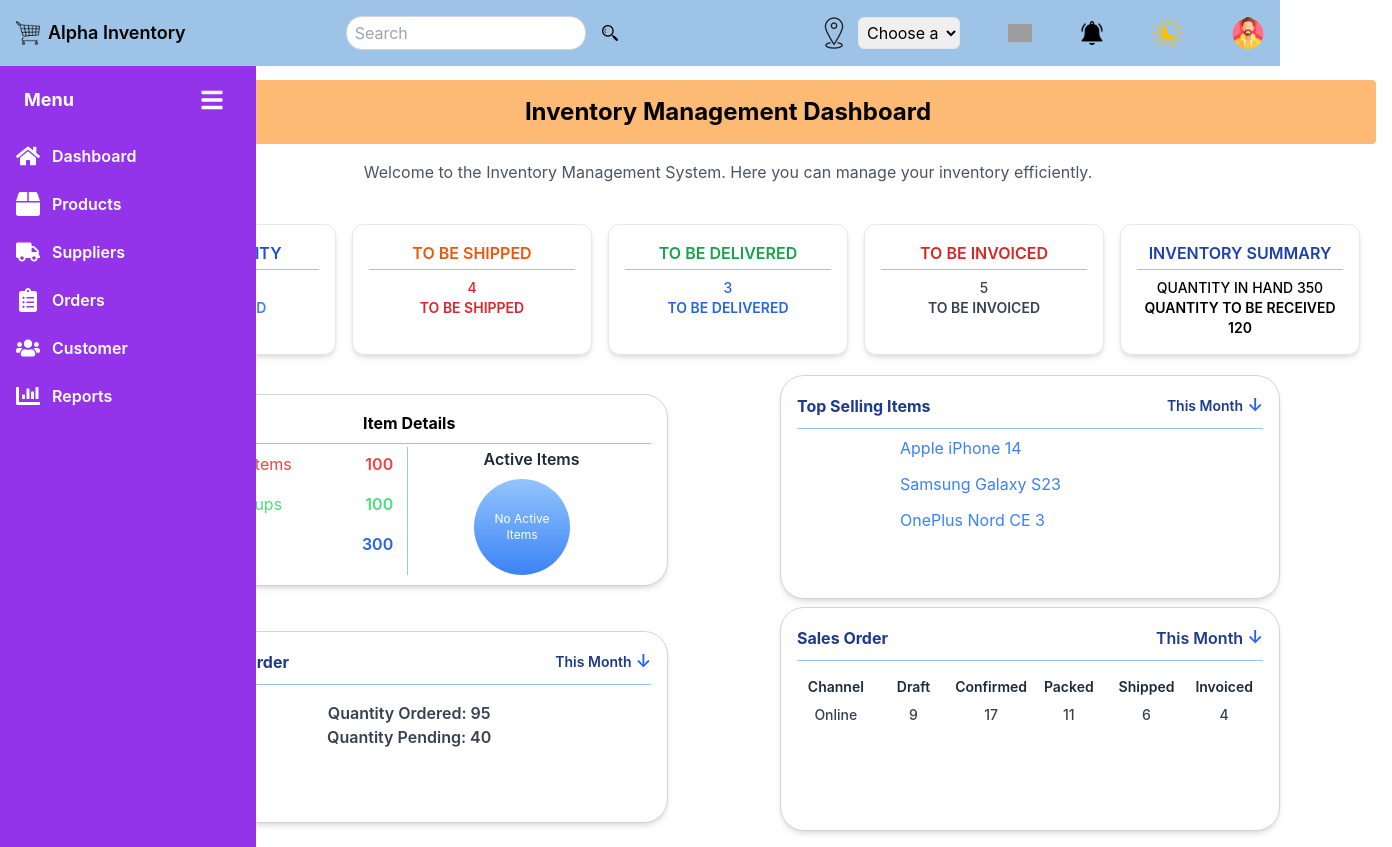
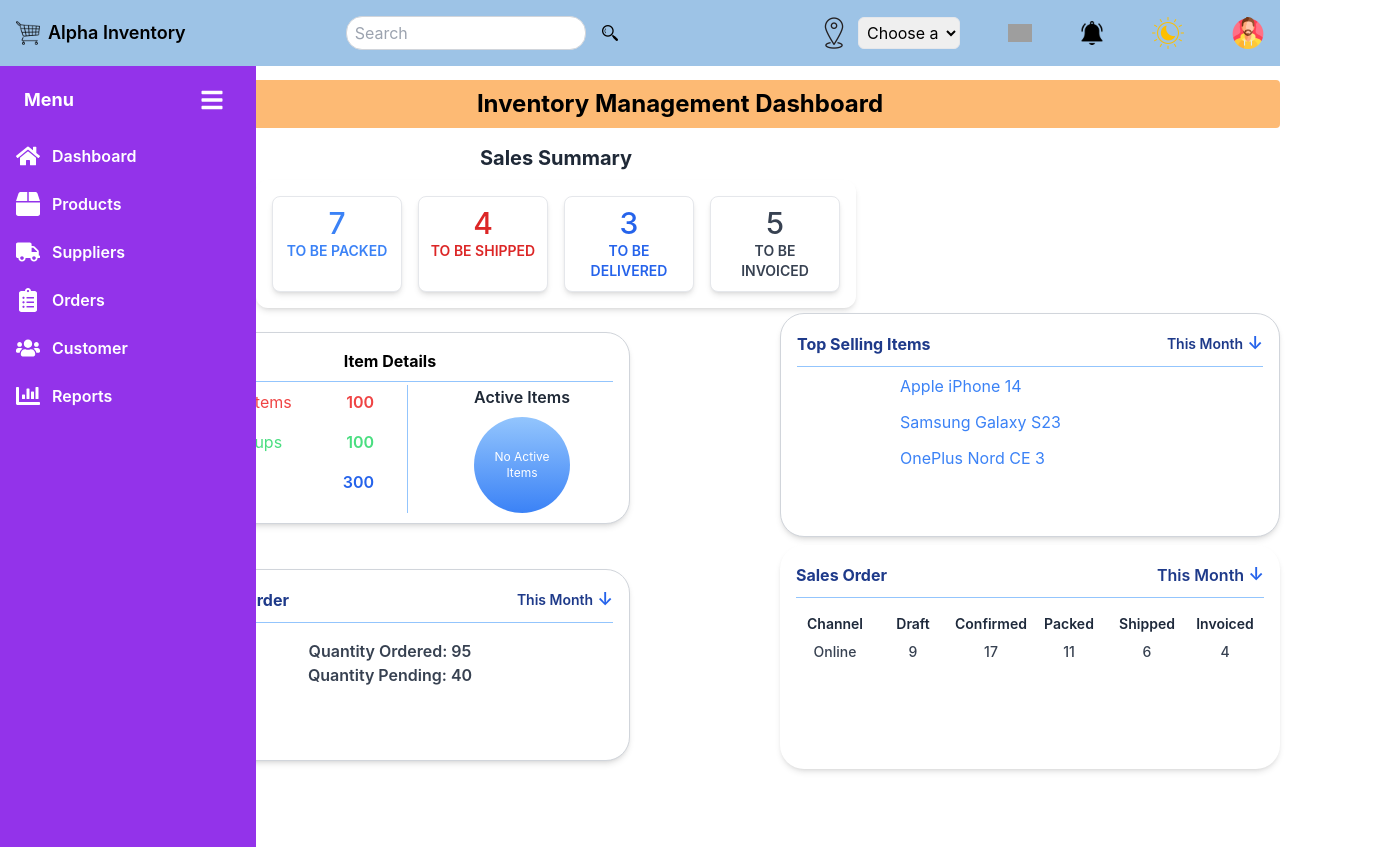
Before and after one commit to anik0103/inventory-management-system, a React (Create React App) app: page / in a window 1280 px wide. Shown: the whole page, 1392 px wide, since content can reach past the window. After the commit the page ends 800 px from the top, so only its background shows below. Built offline with nearby package versions, Linux system fonts and the light colour scheme; grey boxes are pictures that could not be loaded.

Commit message:
feat: Add InventorySummary component and enhance Dashboard layout fix: Update Sidebar component for better menu item rendering chore: Update package.json and package-lock.json with new dependencies

```diff
--- a/package.json
+++ b/package.json
@@ -7,6 +7,7 @@
     "@testing-library/jest-dom": "^6.6.3",
     "@testing-library/react": "^16.3.0",
     "@testing-library/user-event": "^13.5.0",
+    "dom": "^0.0.3",
     "install": "^0.13.0",
     "npm": "^11.4.2",
     "react": "^19.1.0",
@@ -15,6 +16,7 @@
     "react-icons": "^5.5.0",
     "react-router-dom": "^7.6.3",
     "react-scripts": "5.0.1",
+    "router": "^2.2.0",
     "web-vitals": "^2.1.4"
   },
   "scripts": {
--- a/src/Components/Dashbord/Dashboard.js
+++ b/src/Components/Dashbord/Dashboard.js
@@ -1,18 +1,15 @@
-import SummaryCards from './SalesOverVew/SummaryCards';
-import SalesOverview from './SalesOverview';
-import TopProducts from './TopProducts';
-import OrderStatus from './OrderStatus';
-import PurchaseOrder from './purchaseOrder';
+import SummaryCards from "./SalesOverVew/SummaryCards";
+import SalesOverview from "./SalesOverview";
+import TopProducts from "./TopProducts";
+import OrderStatus from "./OrderStatus";
+import PurchaseOrder from "./purchaseOrder";
+import InventorySummary from "./SalesOverVew/InventorySummary";
 const Dashboard = () => {
   return (
     <div className="dashboard w-auto ">
-      <h1 className="bg-orange-300 font-bold text-2xl mb-4 p-4 rounded w-full text-center">
+      <h1 className="bg-orange-300 font-bold text-2xl mb-4 p-2 rounded w-full text-center">
         Inventory Management Dashboard
       </h1>
-      <p className="mb-6 text-gray-600">
-        Welcome to the Inventory Management System. Here you can manage your inventory efficiently.
-      </p>
-
       <SummaryCards />
       <SalesOverview />
       <TopProducts />
--- a/src/Components/Dashbord/OrderStatus.js
+++ b/src/Components/Dashbord/OrderStatus.js
@@ -5,8 +5,7 @@ const SalesOrderCard = () => {
   const sales = mockData.salesOrder;
 
   return (
-    <div className="bg-white border border-gray-300 p-4 rounded-3xl shadow-md w-[500px] ml-[700px] mt-[-240px] h-56">
-      {/* Header */}
+    <div className="bg-white border-gray-300 p-4 rounded-3xl shadow-md w-[500px] ml-[700px] mt-[-240px] h-56">
       <div className="flex justify-between items-center border-b border-blue-300 pb-2 mb-4">
         <h2 className="font-bold text-blue-900">{sales.title}</h2>
         <span className="font-semibold text-blue-900 flex items-center gap-1">
--- /dev/null
+++ b/src/Components/Dashbord/SalesOverVew/InventorySummary.js
@@ -0,0 +1,11 @@
+const InventorySummary = () => {
+  return (
+   <div>
+     <p>
+
+     </p>
+   </div>
+  );
+};
+
+export default InventorySummary;
--- a/src/Components/Dashbord/SalesOverVew/SalesCards.js
+++ b/src/Components/Dashbord/SalesOverVew/SalesCards.js
@@ -1,11 +1,8 @@
-const SalesCards = ({ title, packages, status, titleColor, textColor }) => {
+const SalesCards = ({packages, status,textColor }) => {
   return (
-    <div className="rounded-xl border border-gray-200 shadow-md p-4 w-60 bg-white text-center">
-      <h2 className={`font-semibold ${titleColor} border-b border-blue-300 pb-1 mb-2 uppercase`}>
-        {title}
-      </h2>
+    <div className="rounded-lg border border-gray-200 shadow-md p-2 w-48 h-24 bg-white text-center">
       {packages !== undefined && (
-        <p className={`text-sm font-medium ${textColor}`}>{packages}</p>
+        <p className={`text-3xl font-medium ${textColor}`}>{packages}</p>
       )}
       {status !== undefined && (
         <p className={`text-sm font-semibold ${textColor}`}>{status}</p>
--- a/src/Components/Dashbord/SalesOverVew/SummaryCards.js
+++ b/src/Components/Dashbord/SalesOverVew/SummaryCards.js
@@ -3,43 +3,36 @@ import mockData from "../../../asset/fakeApiResponce/mockData.json";
 
 const SummaryCards = () => {
   return (
-    <div className="flex gap-4 p-4">
+    <div className="w-3/6 ml-44 mb-6">
+      <h2 className="px-0 mb-2 ml-">
+        <span className="text-xl font-bold text-gray-800">Sales Summary</span>
+      </h2>
+      <div className="flex gap-4 p-4 rounded-xl shadow-md">
         <SalesCards
-        title="Sales Activity"
           packages={mockData.salesActivity.packages}
           status={mockData.salesActivity.status}
           titleColor="text-blue-700"
           textColor="text-blue-500"
         />
         <SalesCards
-        title="TO BE SHIPPED"
           packages={mockData.toBeShipped.packages}
           status={mockData.toBeShipped.status}
           titleColor="text-orange-600"
           textColor="text-red-600"
         />
         <SalesCards
-        title="TO BE DELIVERED"
           packages={mockData.toBeDelivered.packages}
           status={mockData.toBeDelivered.status}
           titleColor="text-green-600"
           textColor="text-blue-600"
         />
         <SalesCards
-        title="TO BE INVOICED"
           packages={mockData.toBeInvoiced.packages}
           status={mockData.toBeInvoiced.status}
           titleColor="text-red-600"
           textColor="text-gray-700"
         />
-
-      <SalesCards
-        title="Inventory Summary"
-        packages={`QUANTITY IN HAND ${mockData.inventorySummary.packagesInHand}`}
-        status={`QUANTITY TO BE RECEIVED ${mockData.inventorySummary.packagesToBeReceived}`}
-        titleColor="text-blue-800"
-        textColor="text-black"
-      />
+      </div>
     </div>
   );
 };
```
Also changed, not shown: src/Components/Sidebar.js (indentation only), 2 other files (tests, documents, lock files or other folders). Lines whose indentation alone changed are shown as unchanged.
